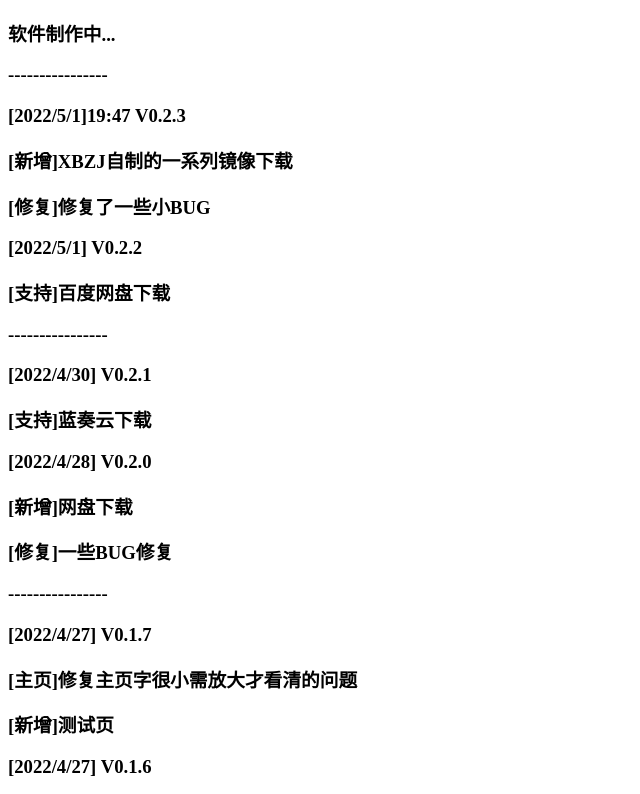
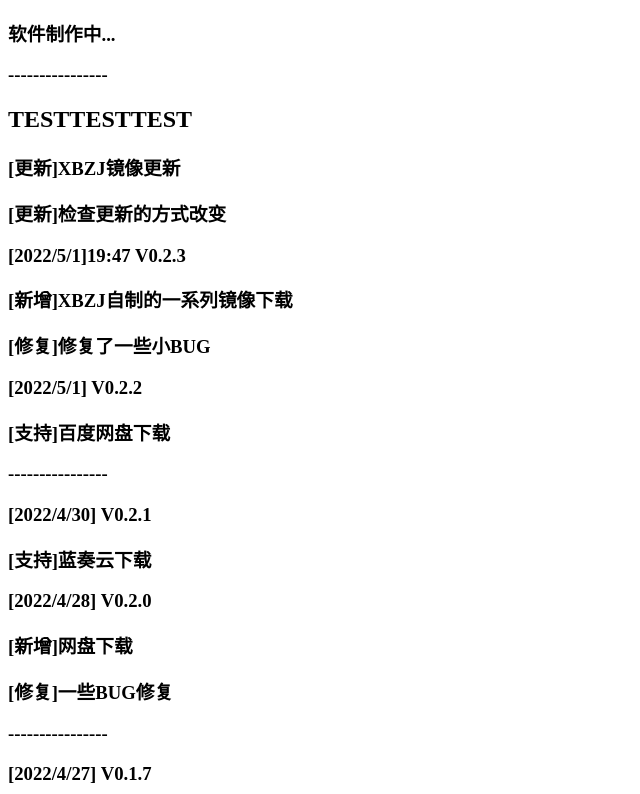
Before and after one commit to hoyvi/hoyvi.github.io, a plain HTML site: page update.html in a window 1280 px wide. Shown: the top 794 px of the page, without its empty margins (0-640 px from the left). Drawn offline with Linux system fonts and the light colour scheme.

Commit message:
Update update.html

```diff
--- a/update.html
+++ b/update.html
@@ -10,6 +10,9 @@
 
 <h3>软件制作中...</h3>
 <h3>----------------</h3>
+<h2>TESTTESTTEST</h2>
+<h3>[更新]XBZJ镜像更新</h3>
+<h3>[更新]检查更新的方式改变</h3>
 <h3>[2022/5/1]19:47  V0.2.3</h3>
 <h3>[新增]XBZJ自制的一系列镜像下载</h3>
 <h3>[修复]修复了一些小BUG</h3>
```
